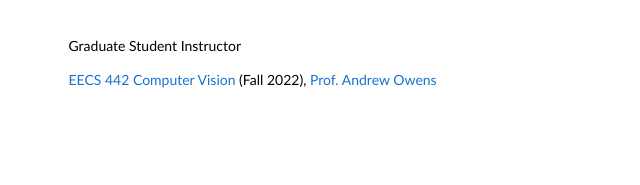
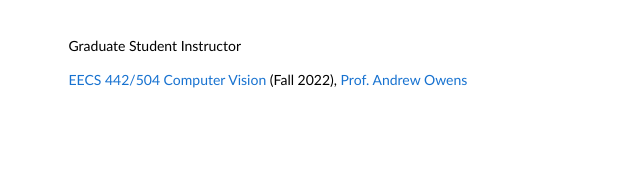
Before and after one commit to kshama2705/kshama2705.github.io, a plain HTML site: page index.html in a window 1280 px wide. Shown: the part 1540-1725 px from the top of the page, 394-1034 px from the left. Drawn offline with Linux system fonts and the light colour scheme.

Commit message:
changed TA link

```diff
--- a/index.html
+++ b/index.html
@@ -145,7 +145,7 @@
             Graduate Student Instructor
             <br>
             <br>
-            <a href="https://web.eecs.umich.edu/~ahowens/eecs442/fa20/">EECS 442 Computer Vision</a> (Fall 2022), <a href="http://andrewowens.com/">Prof. Andrew Owens</a>
+            <a href="https://www.eecs.umich.edu/courses/eecs442-ahowens/fa22/">EECS 442/504 Computer Vision</a> (Fall 2022), <a href="http://andrewowens.com/">Prof. Andrew Owens</a>
 
             <br>
             <br>
```
Also changed, not shown: 1 other file.
